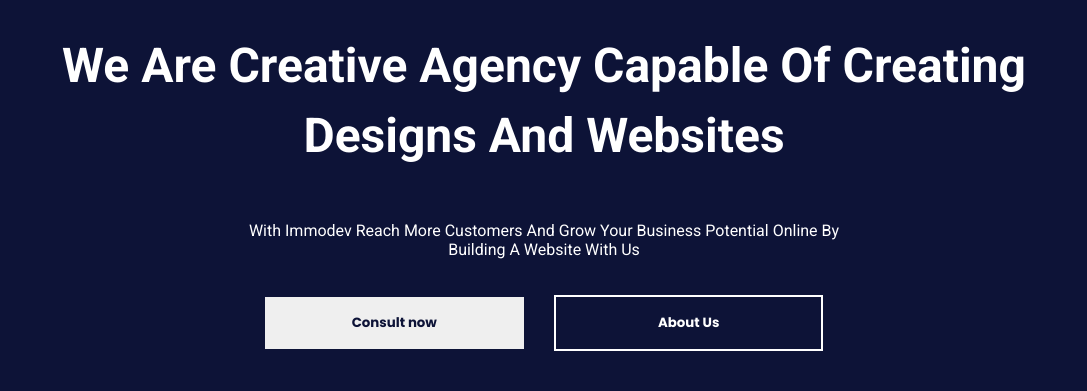
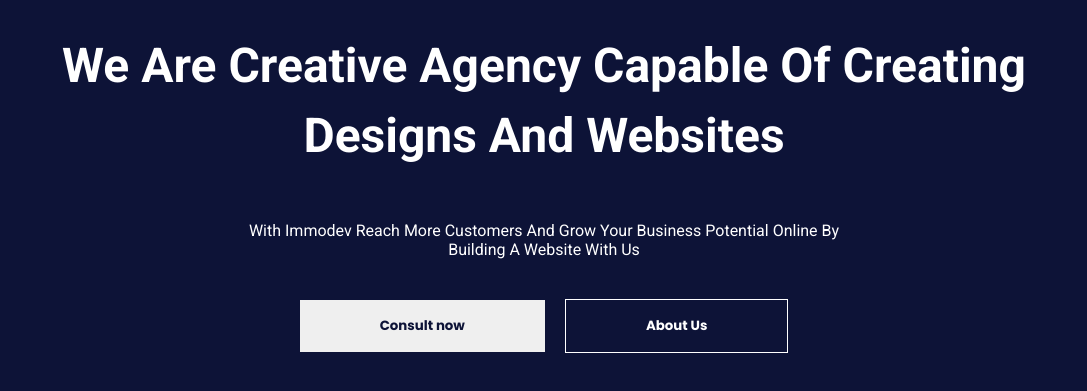
Before and after one commit to Joca411/BuisnessWebSite, a plain HTML site: page index.html in a window 1280 px wide. Shown: the part 89-480 px from the top of the page, without its empty margins (96-1183 px from the left). Drawn offline with Linux system fonts and the light colour scheme.

Commit message:
sredjivao malo dugmice u header sekciji i responziv za istu skeciju

```diff
--- a/index.html
+++ b/index.html
@@ -50,9 +50,9 @@
 				online by <br />
 				building a website with us
 			</p>
-			<div class="header_btn_wrapper">
-				<button class="btn btn_header_white">Consult now</button>
-				<button class="btn btn_header_outline">About Us</button>
+			<div class="header_btn">
+				<button class="btn btn_white">Consult now</button>
+				<button class="btn btn_outline">About Us</button>
 			</div>
 		</header>
 		<!-- HERO SECTION end -->
--- a/style/main.scss
+++ b/style/main.scss
@@ -86,14 +86,9 @@ a {
 //HERO SECTION
 
 .header {
-	display: flex;
-	flex-direction: column;
-	justify-content: center;
-	align-items: center;
-	color: #fff;
-
 	&_tittle {
 		font-family: "Roboto", sans-serif;
+		color: #fff;
 		font-size: 48px;
 		font-weight: bold;
 		line-height: 70px;
@@ -104,31 +99,44 @@ a {
 
 	&_desc {
 		text-align: center;
+		color: #fff;
 		text-transform: capitalize;
-		margin-bottom: 36px;
+		margin-bottom: 40px;
 		font-family: "Roboto", sans-serif;
 	}
-	&_btn_wrapper {
+	&_btn {
 		display: flex;
 		align-items: center;
-		gap: 30px;
+		justify-content: center;
+		gap: 20px;
 
-		.btn_header_white {
-			padding: 16px 87px;
+		.btn_white {
+			padding: 16px 80px;
 			color: #0d1337;
 		}
-		.btn_header_white:hover {
+		.btn_white:hover {
 			background-color: rgba(255, 255, 255, 0.65);
 		}
-		.btn_header_outline {
-			padding: 16px 102px;
+		.btn_outline {
+			padding: 16px 80px;
 			background-color: transparent;
-			border: 2px solid #fff;
+			border: 1px solid #fff;
 			color: #fff;
 		}
-		.btn_header_outline:hover {
+		.btn_outline:hover {
 			background-color: rgba(255, 255, 255, 0.8);
 			color: #0d1337;
 		}
 	}
+	@media screen and (max-width: 600px) {
+		&_tittle {
+			font-size: 32px;
+		}
+		&_btn {
+			.btn_white,
+			.btn_outline {
+				padding: 16px 50px;
+			}
+		}
+	}
 }
```
Also changed, not shown: style/main.css, 1 other file.
